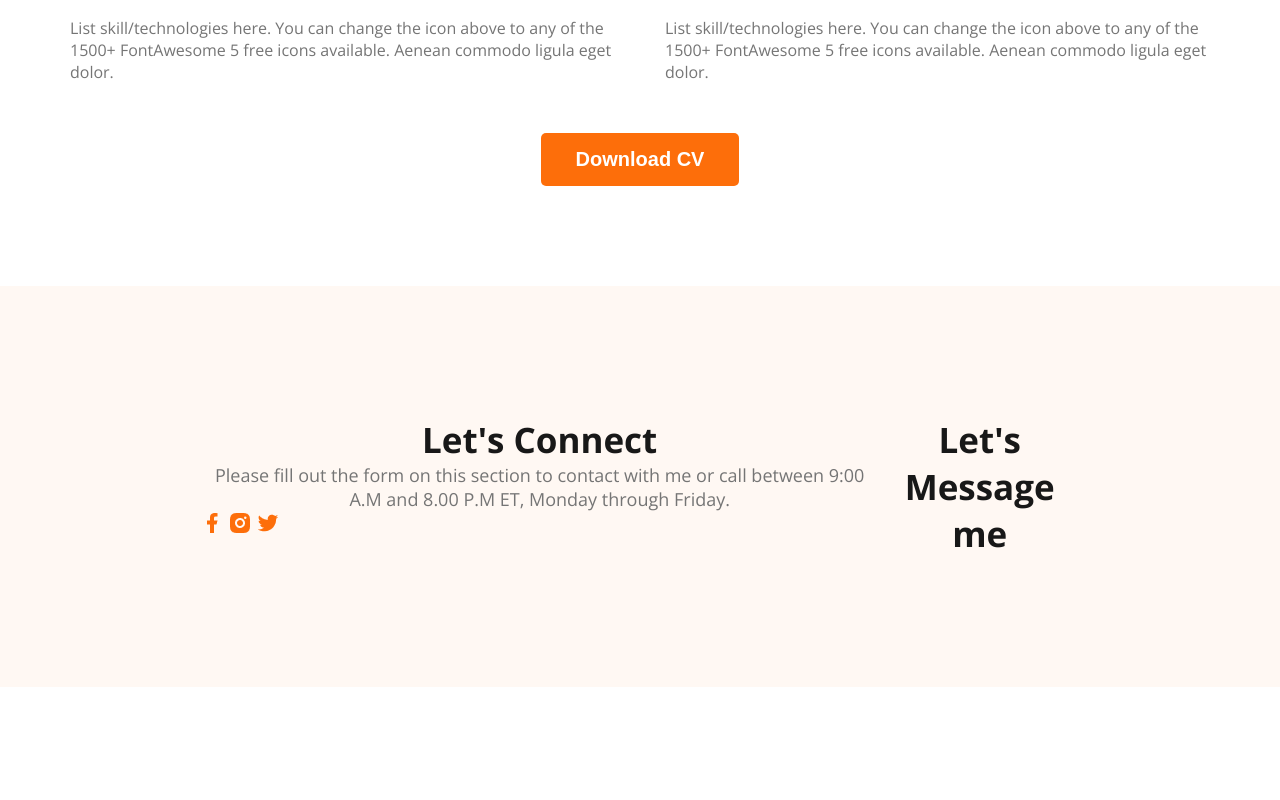
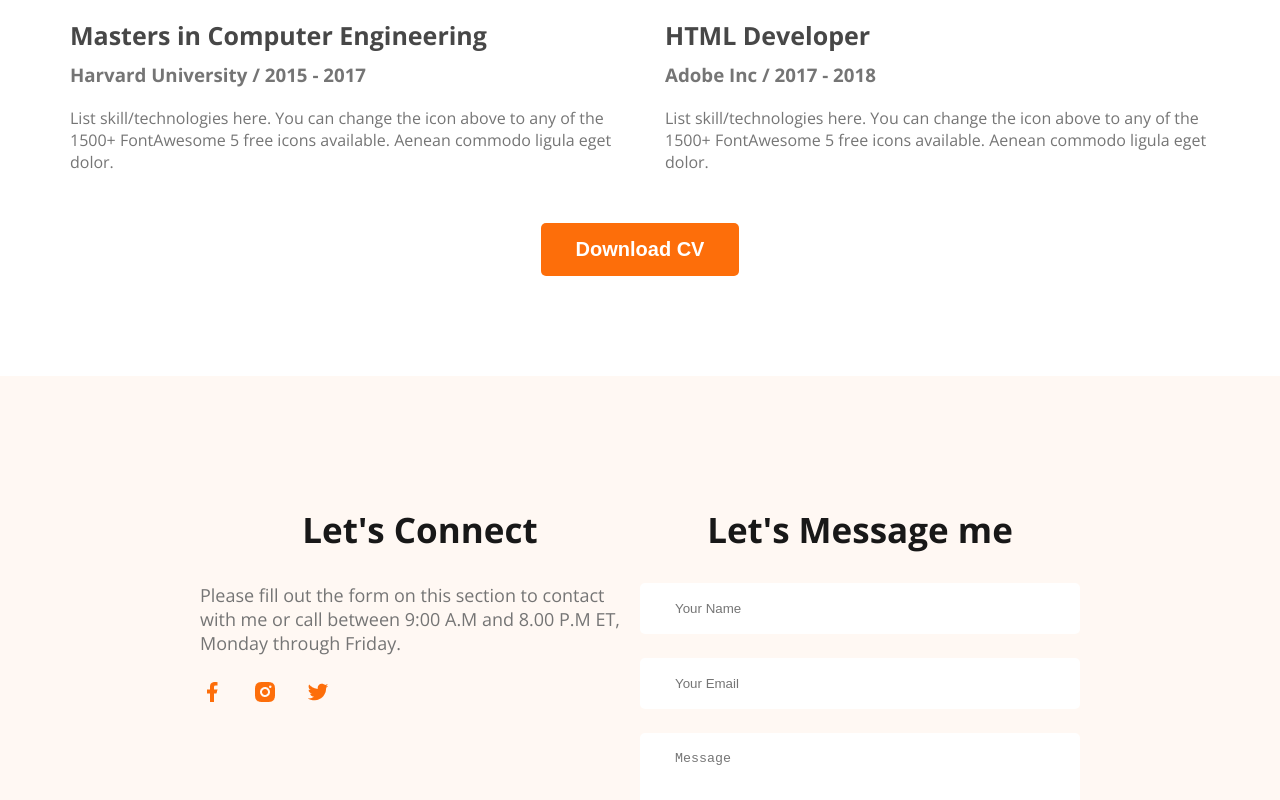
Before and after one commit to searchsakib/webdev-portfolio, a website built with Vite: page index.html in a window 1280 px wide. Shown: the part 2638-3438 px from the top of the page. Before the commit the page ends 3325 px from the top, so only its background shows below. Built offline with nearby package versions, Linux system fonts and the light colour scheme.

Commit message:
finished footer section contact form

```diff
--- a/index.html
+++ b/index.html
@@ -212,7 +212,7 @@
     <footer>
       <div class="footer-column">
         <h3 class="section-title">Let's Connect</h3>
-        <p class="section-description">
+        <p class="section-description footer-desc">
           Please fill out the form on this section to contact with me or call
           between 9:00 A.M and 8.00 P.M ET, Monday through Friday.
         </p>
@@ -222,8 +222,20 @@
           <a href=""><img src="./images/icons/twitter.png" alt="" /></a>
         </div>
       </div>
-      <div class="footer-column">
+      <div class="last-foot footer-column">
         <h3 class="section-title">Let's Message me</h3>
+        <form class="contact" action="">
+          <input type="text" placeholder="Your Name" />
+          <input type="email" placeholder="Your Email" />
+          <textarea
+            name=""
+            id=""
+            cols="30"
+            rows="10"
+            placeholder="Message"
+          ></textarea>
+          <input class="btn-primary" type="submit" value="Submit" />
+        </form>
       </div>
     </footer>
   </body>
--- a/styles/portfolio.css
+++ b/styles/portfolio.css
@@ -180,3 +180,30 @@ footer {
   padding: 130px 200px;
   margin-top: 100px;
 }
+.footer-column {
+  width: 50%;
+}
+.contact input[type='text'],
+input[type='email'],
+textarea {
+  display: block;
+  margin-bottom: 24px;
+  padding: 18px 35px;
+  color: #757575;
+  border: 0;
+  border-radius: 5px;
+  background: #fff;
+  width: 100%;
+}
+.section-title {
+  margin-bottom: 30px;
+}
+.social-links {
+  margin-top: 25px;
+}
+.social-links a {
+  margin-right: 25px;
+}
+.footer-desc {
+  text-align: left;
+}
```
